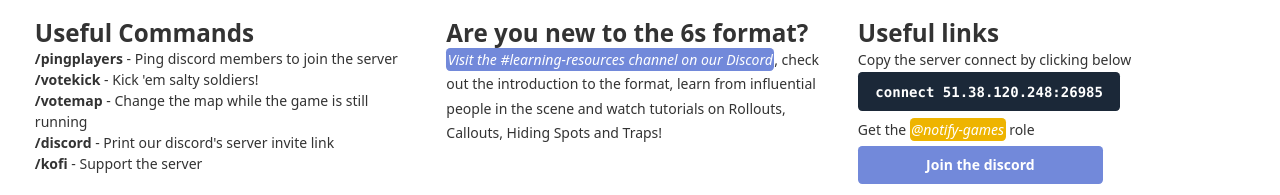
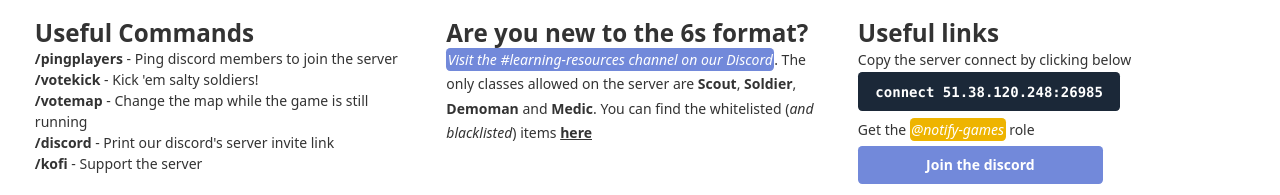
Before and after one commit to darpserj/tf2-server-motds, an Astro site: page /tf2-server-motds/eu-west-1 in a window 1280 px wide. Shown: the part 347-542 px from the top of the page. Built offline with nearby package versions, Linux system fonts and the light colour scheme; Astro itself is replaced by a stand-in of ours.

Commit message:
- newto6s column edit

```diff
--- a/src/pages/[server].astro
+++ b/src/pages/[server].astro
@@ -32,8 +32,7 @@ const { sv } = Astro.props;
             <h2>{sv.data.name.toUpperCase()}: {sv.data.country}</h2>
           </center>
           <div
-            class="mx-[var(--text-5xl)] mt-[var(--text-2xl)] grid grid-cols-3 gap-[var(--text-3xl)]"
-          >
+            class="mx-[var(--text-5xl)] mt-[var(--text-2xl)] grid grid-cols-3 gap-[var(--text-3xl)]">
             <div>
               <h3>Useful Commands</h3>
               <ul>
@@ -55,9 +54,13 @@ const { sv } = Astro.props;
               <p>
                 <a href="https://discord.gg/Qn6sr6nVcp" class="discord-channel"
                   >Visit the #learning-resources channel on our Discord</a
-                >, check out the introduction to the format, learn from
-                influential people in the scene and watch tutorials on Rollouts,
-                Callouts, Hiding Spots and Traps!
+                >. The only classes allowed on the server are <b>Scout</b>, <b
+                  >Soldier</b
+                >, <b>Demoman</b> and <b>Medic</b>. You can find the whitelisted
+                (<i>and blacklisted</i>) items <a
+                  href="https://whitelist.tf/rgl_whitelist_6s"
+                  class="underline"><b>here</b></a
+                >
               </p>
             </div>
             <div>
```
